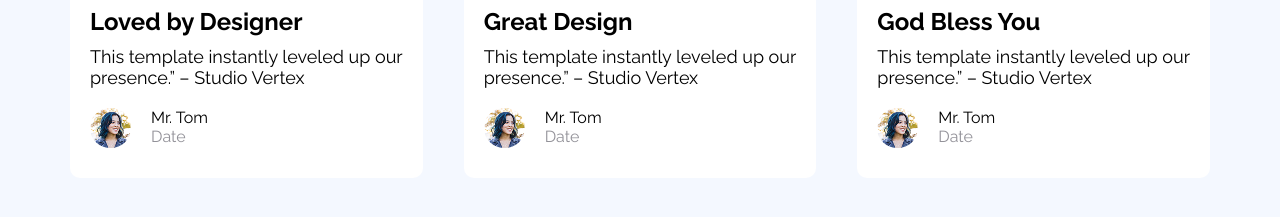
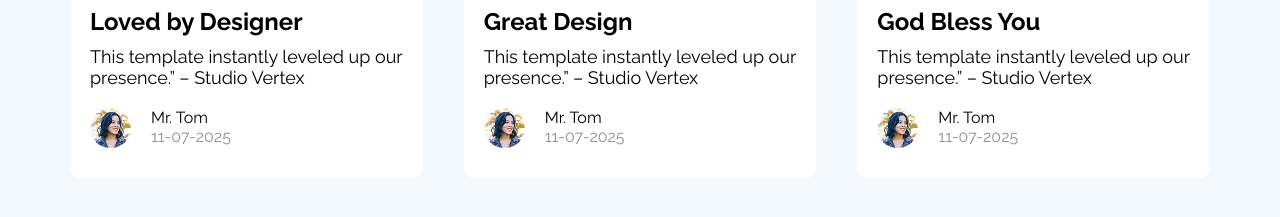
Before and after one commit to tanzircs/B12A01-landing-launchpad, a plain HTML site: page index.html in a window 1280 px wide. Shown: the part 1820-2037 px from the top of the page. Drawn offline with Linux system fonts and the light colour scheme.

Commit message:
final final

```diff
--- a/index.html
+++ b/index.html
@@ -80,7 +80,7 @@
               <img class="user-img" src="images/avatar.png" alt="" />
               <div>
                 <p>Mr. Tom</p>
-                <p class="date">Date</p>
+                <p class="date">11-07-2025</p>
               </div>
             </div>
           </div>
@@ -99,7 +99,7 @@
               <img class="user-img" src="images/avatar.png" alt="" />
               <div>
                 <p>Mr. Tom</p>
-                <p class="date">Date</p>
+                <p class="date">11-07-2025</p>
               </div>
             </div>
           </div>
@@ -118,7 +118,7 @@
               <img class="user-img" src="images/avatar.png" alt="" />
               <div>
                 <p>Mr. Tom</p>
-                <p class="date">Date</p>
+                <p class="date">11-07-2025</p>
               </div>
             </div>
           </div>
```
